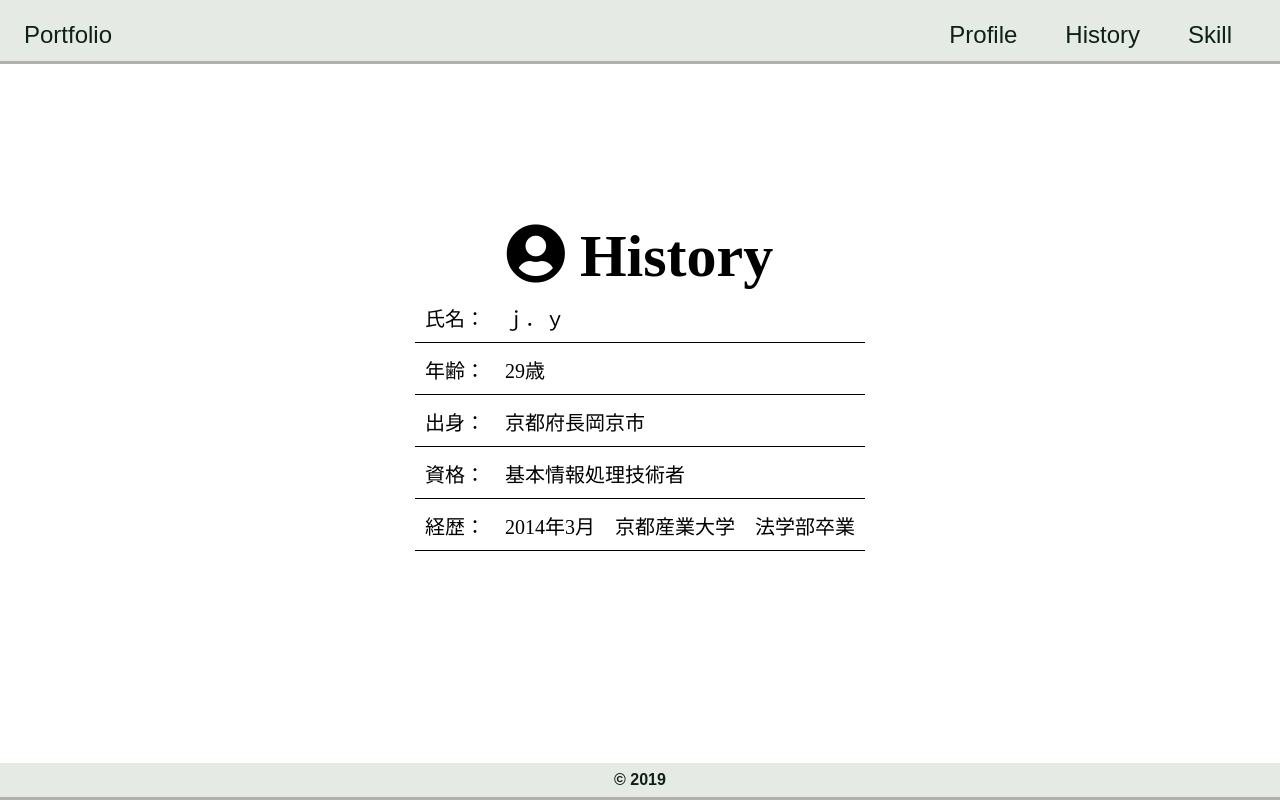
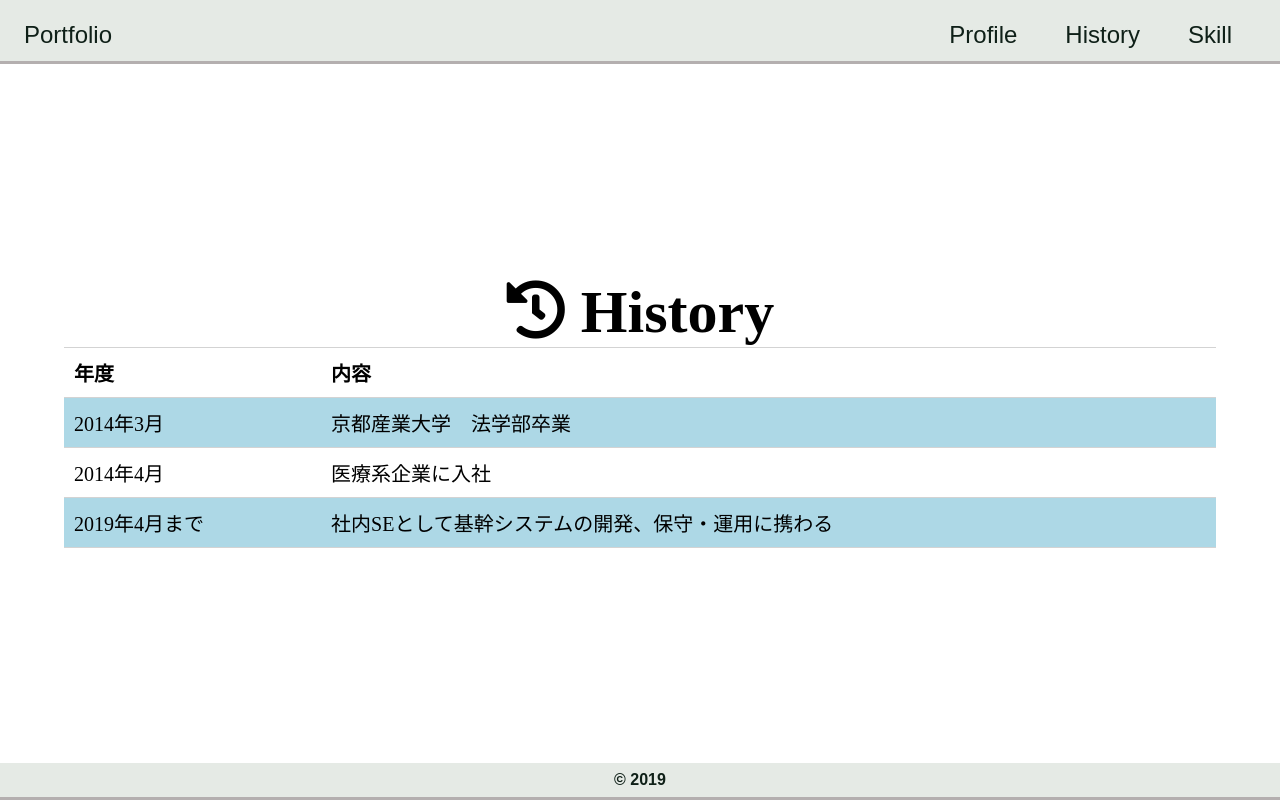
Before and after one commit to birnamwood/vuejs_portfolio, a Vue app: page /#/history in a window 1280 px wide. Built offline with nearby package versions, Linux system fonts and the light colour scheme.

Commit message:
テーブルレイアウト変更

```diff
--- a/src/components/History.vue
+++ b/src/components/History.vue
@@ -2,25 +2,17 @@
   <div class="history">
       <div class="history-box">
           <div class="history-title">
-            <i class="fas fa-user-circle" > History</i>
+            <i class="fas fa-history"> History</i>
           </div>
           <table class="history-table">
-            <tr>
-              <td>{{name}}</td>
-            </tr>
-            <tr>
-              <td>{{age}}</td>
-            </tr>
-            <tr>
-              <td>{{birthplace}}</td>
-            </tr>
-            <tr>
-                <td>資格：　基本情報処理技術者
-              </td>
-            </tr>
-              <td>経歴：　2014年3月　京都産業大学　法学部卒業
-              </td>
-            </tr>
+            <thead>
+              <tr><th>年度</th><th>内容</th></tr>
+            </thead>
+            <tbody>
+              <tr><td>2014年3月</td><td>京都産業大学　法学部卒業</td></tr>
+              <tr><td>2014年4月</td><td>医療系企業に入社</td></tr>
+              <tr><td>2019年4月まで</td><td>社内SEとして基幹システムの開発、保守・運用に携わる</td></tr>
+            </tbody>
           </table>
       </div>
   </div>
@@ -31,9 +23,7 @@ export default {
   name: 'history',
   data() {
     return {
-      name: "氏名：　ｊ．ｙ",
-      age: "年齢：　29歳",
-      birthplace: "出身：　京都府長岡京市",
+      // name: "氏名：　ｊ．ｙ",
     }
   }
 }
@@ -64,18 +54,22 @@ export default {
   /* background-color: lightblue; */
 }
 .history-table {
+  width: 90%;
+  border-collapse: collapse;
   font-size:20px;
   text-align: left;
   margin: auto;
-  padding-bottom: 50px;
 }
 
-.history-table td {
-  border-bottom: solid 1px;
-  border-collapse: collapse;
+.history-table th,.history-table td {
+  border-top: 1px solid lightgray;
+  border-bottom: 1px solid lightgray;
   padding: 10px;
 }
 
+.history-table tbody tr:nth-of-type(2n+1) {
+  background-color: lightblue;
+}
 
 
 </style>
--- a/src/components/Profile.vue
+++ b/src/components/Profile.vue
@@ -5,26 +5,12 @@
             <i class="fas fa-user-circle" > Profile</i>
           </div>
           <table class="profile-table">
-            <tr>
-              <td>{{name}}</td>
-            </tr>
-            <tr>
-              <td>{{age}}</td>
-            </tr>
-            <tr>
-              <td>{{birthplace}}</td>
-            </tr>
-            <tr>
-                <td>資格：　基本情報処理技術者
-                <br>　　：　3級知的財産管理技能士
-                <br>　　：　日商簿記2級
-              </td>
-            </tr>
-              <td>経歴：　2014年3月　京都産業大学　法学部卒業
-                <br>　　：　2019年4月　医療系企業に社内SEとして入社
-                <br>　　：　2019年4月　退職
-              </td>
-            </tr>
+            <tbody>
+              <tr><td>氏名</td><td>{{name}}</td></tr>
+              <tr><td>年齢</td><td>{{age}}</td></tr>
+              <tr><td>住所</td><td>{{address}}</td></tr>
+              <tr><td>趣味</td><td>{{hobby}}</td></tr>
+            </tbody>
           </table>
       </div>
   </div>
@@ -35,9 +21,10 @@ export default {
   name: 'profile',
   data() {
     return {
-      name: "氏名：　ｊ．ｙ",
-      age: "年齢：　29歳",
-      birthplace: "出身：　京都府長岡京市",
+      name: "ｊ．ｙ",
+      age: "29歳",
+      address: "京都府長岡京市",
+      hobby: "バイク、旅行",
     }
   }
 }
@@ -60,7 +47,7 @@ export default {
 .profile-box {
   margin: auto;
   text-align: center;
-  /* background-color: lightblue; */
+  width: 90%;
 }
 
 .profile-title {
@@ -68,18 +55,23 @@ export default {
   /* background-color: lightblue; */
 }
 .profile-table {
+   width: 100%;
   font-size:20px;
   text-align: left;
   margin: auto;
   padding-bottom: 50px;
+    border-collapse: collapse;
 }
 
 .profile-table td {
-  border-bottom: solid 1px;
-  border-collapse: collapse;
+  border-top: 1px solid lightgray;
+  border-bottom: 1px solid lightgray;
   padding: 10px;
 }
 
+.profile-table tbody tr:nth-of-type(2n) {
+  background-color: lightblue;
+}
 
 
 </style>
```
